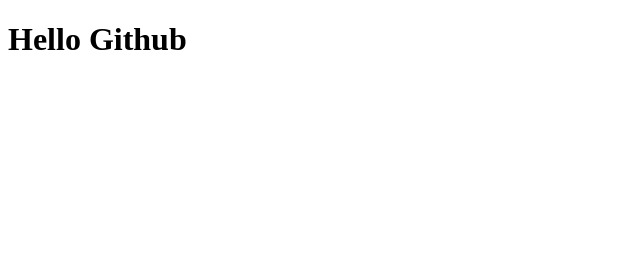
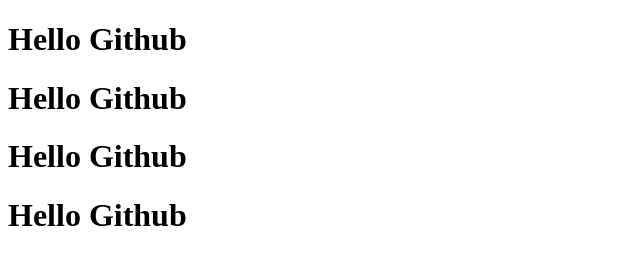
Before and after one commit to Abdullah-JQureshi/ajqureshi, a plain HTML site: page index.html in a window 1280 px wide. Shown: the whole page, without its empty margins (0-640 px from the left). Drawn offline with Linux system fonts and the light colour scheme.

Commit message:
second commit

```diff
--- a/index.html
+++ b/index.html
@@ -9,6 +9,9 @@
 
 <body>
     <h1>Hello Github</h1>
+    <h1>Hello Github</h1>
+    <h1>Hello Github</h1>
+    <h1>Hello Github</h1>
 </body>
 
 </html>
```
